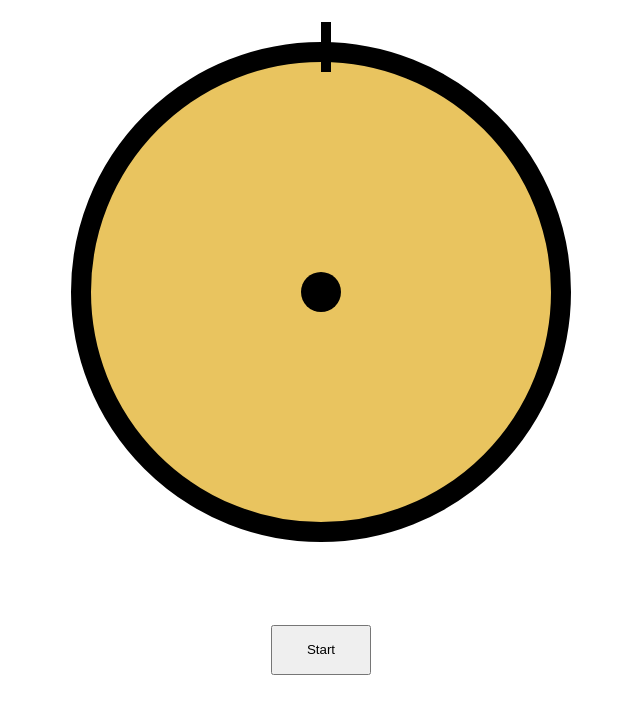
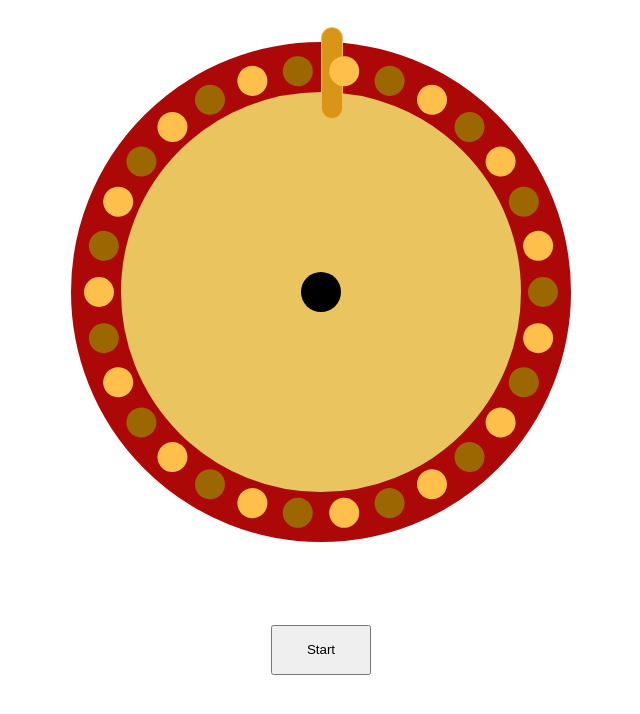
Before and after one commit to richyarwood/wheel-of-fortune, a plain HTML site: page index.html in a window 1280 px wide. Shown: the whole page, without its empty margins (319-959 px from the left). Drawn offline with Linux system fonts and the light colour scheme; a web font is replaced by a local one.

Commit message:
add some bulbs

```diff
--- a/src/index.js
+++ b/src/index.js
@@ -5,6 +5,7 @@ const names = params.getAll('name'); // Get the names out of the url
 const newSpinner = new Spinner();
 
 newSpinner.createSpinner(names); // Set up a new spinner
+newSpinner.createBulbs();
 
 const spinner = document.querySelector(".spinner");
 
--- a/src/spinner.js
+++ b/src/spinner.js
@@ -4,18 +4,37 @@ export default class Spinner {
   }
 
   createSpinner = (names) => {
-    const spinner = document.querySelector(".spinner");
+    const spinner = document.querySelector('.spinner');
 
     let nameSpacing = 0;
 
     for (let i=0; i < names.length; i++) {
       const nameDiv = document.createElement('div');
       nameDiv.classList.add('name');
-      nameDiv.setAttribute("style", `transform: rotate(${nameSpacing}deg)`)
+      nameDiv.setAttribute('style', `transform: rotate(${nameSpacing}deg)`)
       spinner.appendChild(nameDiv)
       nameDiv.innerText += names[i];
 
       nameSpacing = nameSpacing - 360 / names.length;
     }
   }
+
+  createBulbs = () => {
+    const spinner = document.querySelector('.spinner');
+    const numberOfBulbs = 30;
+
+    let bulbRotate = 0;
+
+    for (let i=0; i < numberOfBulbs; i++) {
+      const bulbContainer = document.createElement('div');
+      const bulb = document.createElement('div');
+      bulbContainer.classList.add('bulb-container');
+      bulb.classList.add('bulb');
+      bulb.setAttribute('style', `transform: rotate(${bulbRotate}deg) translateX(-222px)`);
+      bulbContainer.appendChild(bulb)
+      spinner.appendChild(bulbContainer);
+
+      bulbRotate = bulbRotate - (360 / numberOfBulbs);
+    }
+  }
 }
--- a/src/styles.css
+++ b/src/styles.css
@@ -22,13 +22,15 @@ main {
 
 .marker::before {
   content: "";
-  width: 10px;
-  background-color: black;
-  height: 50px;
+  width: 20px;
+  background-color: rgb(216, 149, 24);
+  height: 90px;
   position: absolute;
-  top: -20px;
+  top: -15px;
   left: 50%;
   z-index: 1;
+  border-radius: 20px;
+  border:1px solid rgb(247, 188, 78);
 }
 
 .spinner {
@@ -39,7 +41,7 @@ main {
   border-radius: 50%;
   position: relative;
   padding: 10px;
-  border: 20px solid black;
+  border: 50px solid rgb(173, 8, 8);
 }
 
 .spinner::before {
@@ -56,6 +58,43 @@ main {
   z-index: 1;
 }
 
+@keyframes flash1 {
+  0% {
+    background-color: rgb(156, 102, 0);
+  }
+
+  100% {
+    background-color: rgb(255, 192, 75);
+  }
+}
+
+@keyframes flash2 {
+  0% {
+    background-color: rgb(255, 192, 75);
+  }
+
+  100% {
+    background-color: rgb(156, 102, 0);
+  }
+}
+
+.bulb {
+  position: absolute;
+  top: 50%;
+  left: 50%;
+  margin-left: -15px;
+  margin-top: -15px;
+  border-radius: 50%;
+  width: 30px;
+  height: 30px;
+  z-index: 3;
+  animation: 1s ease-in-out flash1 infinite;
+}
+
+.bulb-container:nth-child(odd) .bulb {
+  animation: 1s ease-in-out flash2 infinite;
+}
+
 .name {
   position: absolute;
   top: 45%;
```
Also changed, not shown: index.html (+1 -1 lines).
